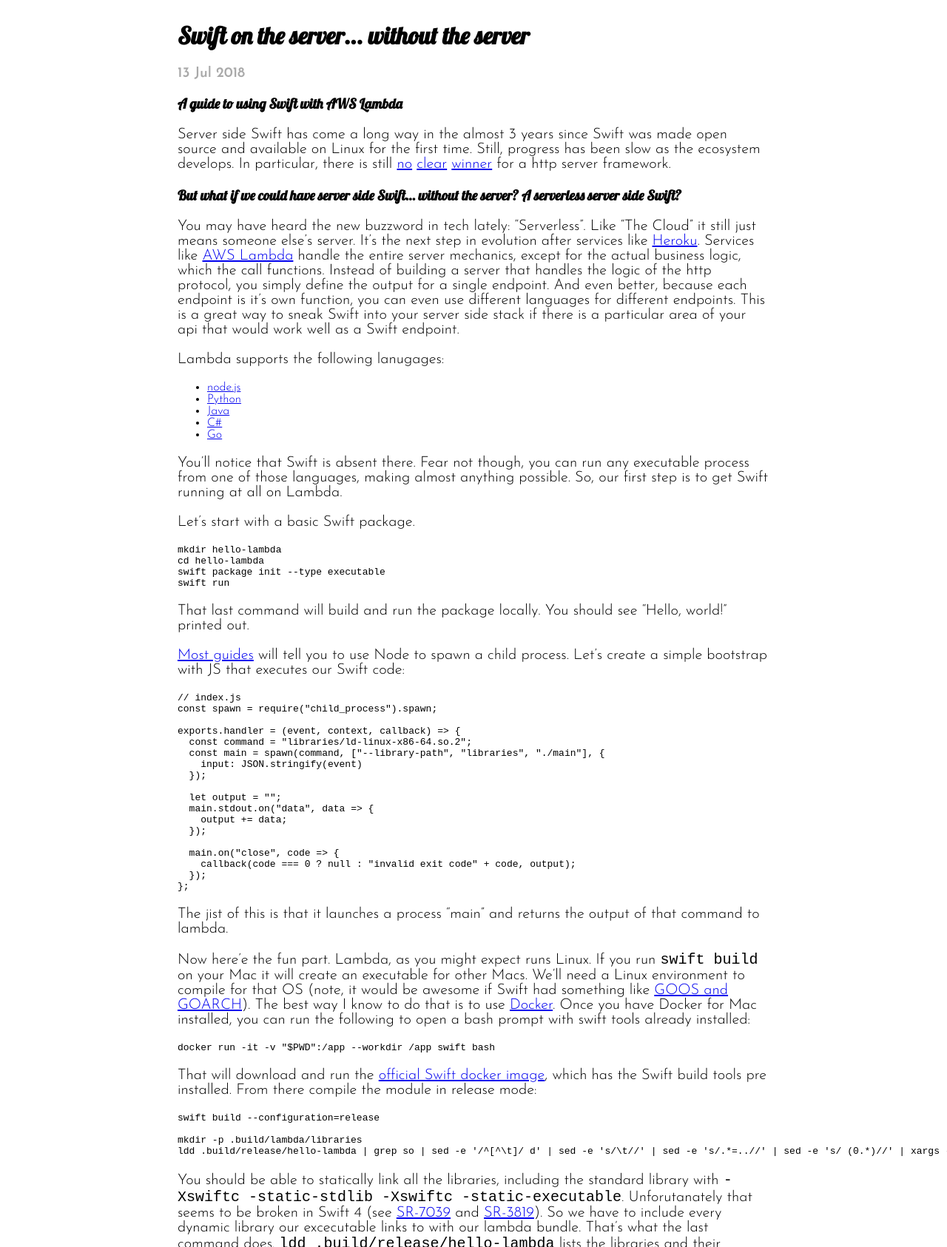
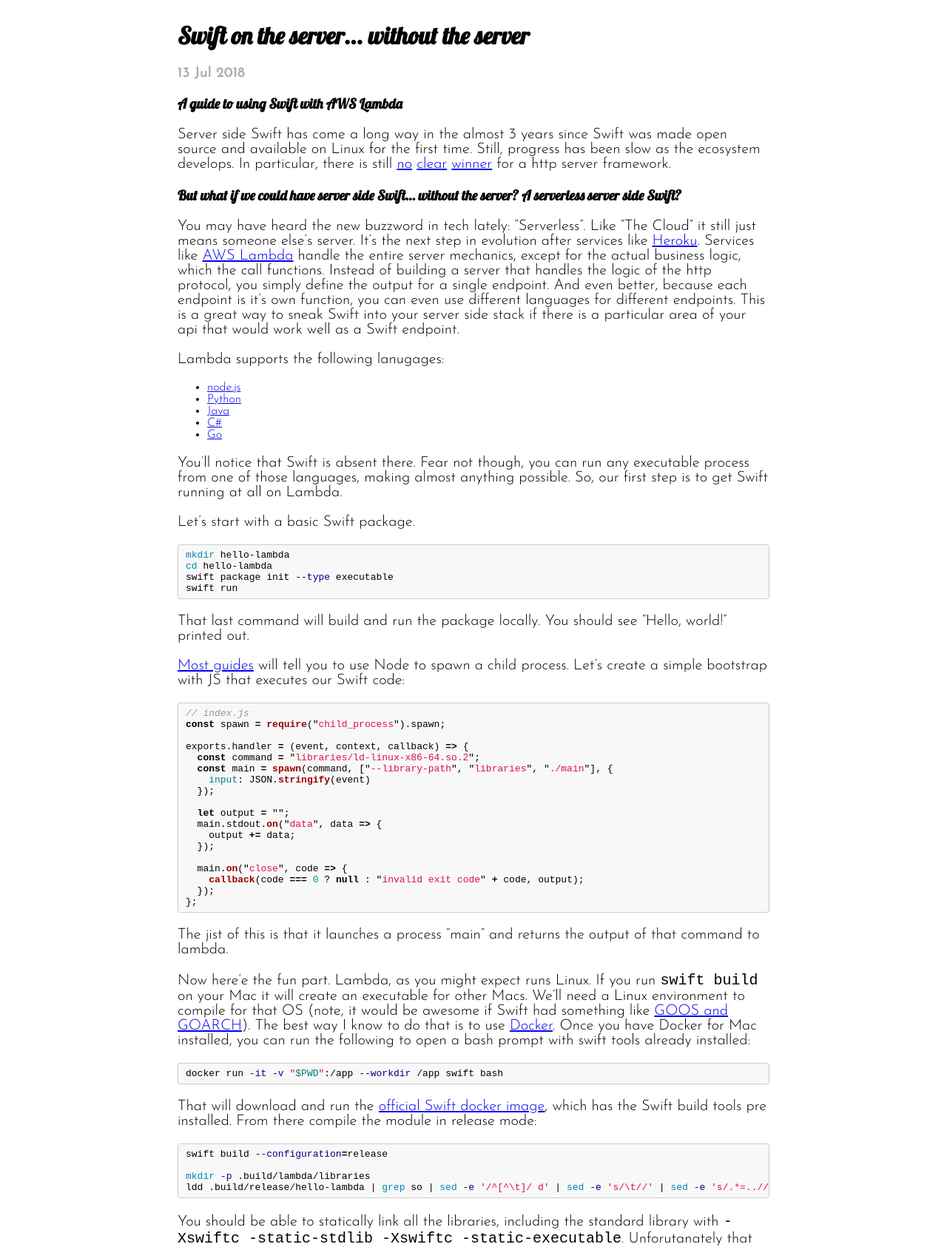
Before and after one commit to davbeck/davbeck.github.io, a Jekyll site: the page built from _posts/2018-07-13-Serverless-Swift.md, in a window 1280 px wide, cut to the strip 234-1920 px from the top of the page. Shown: the whole strip at 74% size. Built offline with Jekyll 4.4.1, drawn with Linux system fonts in a browser that asks for light colours.

```diff
--- a/Gemfile
+++ b/Gemfile
@@ -7,6 +7,7 @@
 group :jekyll_plugins do
   gem "jekyll-feed", "~> 0.6"
   gem "jekyll-redirect-from"
+  gem "jekyll-inline-svg", "~>0.0.1"
 end
 
 # Windows does not include zoneinfo files, so bundle the tzinfo-data gem
--- a/_config.yml
+++ b/_config.yml
@@ -32,7 +32,9 @@
   - jekyll-feed
   - jekyll-redirect-from
 gems:
-  - jekyll-redirect-from
+  - jekyll-inline-svg
+svg:
+  optimize: true
 
 # Exclude from processing.
 # The following items will not be processed, by default. Create a custom list
--- a/assets/main.scss
+++ b/assets/main.scss
@@ -159,22 +159,28 @@
 
     &:hover {
       color: #ab0015;
+    }
+
+    &:active {
+      color: #880010;
+    }
+  }
+
+  .link {
+    .icon svg * {
+      fill: black;
+    }
+
+    &:hover {
       .icon svg * {
         fill: #ab0015;
       }
     }
 
     &:active {
-      color: #880010;
       .icon svg * {
         fill: #880010;
       }
-    }
-  }
-
-  .link {
-    .icon svg * {
-      fill: black;
     }
   }
 }
@@ -206,3 +212,71 @@
 	border-radius: 5px;
 	color: rgba(0,0,0,0.7);
 }
+
+
+
+// https://github.com/aahan/pygments-github-style/blob/master/jekyll-github.css
+.highlight pre { overflow-x: scroll; }
+.highlight pre, pre, .highlight .hll { background-color: #f8f8f8; border: 1px solid #ccc; padding: 6px 10px; border-radius: 3px; }
+.highlight .c { color: #999988; font-style: italic; }
+.highlight .err { color: #a61717; background-color: #e3d2d2; }
+.highlight .k { font-weight: bold; }
+.highlight .o { font-weight: bold; }
+.highlight .cm { color: #999988; font-style: italic; }
+.highlight .cp { color: #999999; font-weight: bold; }
+.highlight .c1 { color: #999988; font-style: italic; }
+.highlight .cs { color: #999999; font-weight: bold; font-style: italic; }
+.highlight .gd { color: #000000; background-color: #ffdddd; }
+.highlight .gd .x { color: #000000; background-color: #ffaaaa; }
+.highlight .ge { font-style: italic; }
+.highlight .gr { color: #aa0000; }
+.highlight .gh { color: #999999; }
+.highlight .gi { color: #000000; background-color: #ddffdd; }
+.highlight .gi .x { color: #000000; background-color: #aaffaa; }
+.highlight .go { color: #888888; }
+.highlight .gp { color: #555555; }
+.highlight .gs { font-weight: bold; }
+.highlight .gu { color: #800080; font-weight: bold; }
+.highlight .gt { color: #aa0000; }
+.highlight .kc { font-weight: bold; }
+.highlight .kd { font-weight: bold; }
+.highlight .kn { font-weight: bold; }
+.highlight .kp { font-weight: bold; }
+.highlight .kr { font-weight: bold; }
+.highlight .kt { color: #445588; font-weight: bold; }
+.highlight .m { color: #009999; }
+.highlight .s { color: #dd1144; }
+.highlight .n { color: #333333; }
+.highlight .na { color: teal; }
+.highlight .nb { color: #0086b3; }
+.highlight .nc { color: #445588; font-weight: bold; }
+.highlight .no { color: teal; }
+.highlight .ni { color: purple; }
+.highlight .ne { color: #990000; font-weight: bold; }
+.highlight .nf { color: #990000; font-weight: bold; }
+.highlight .nn { color: #555555; }
+.highlight .nt { color: navy; }
+.highlight .nv { color: teal; }
+.highlight .ow { font-weight: bold; }
+.highlight .w { color: #bbbbbb; }
+.highlight .mf { color: #009999; }
+.highlight .mh { color: #009999; }
+.highlight .mi { color: #009999; }
+.highlight .mo { color: #009999; }
+.highlight .sb { color: #dd1144; }
+.highlight .sc { color: #dd1144; }
+.highlight .sd { color: #dd1144; }
+.highlight .s2 { color: #dd1144; }
+.highlight .se { color: #dd1144; }
+.highlight .sh { color: #dd1144; }
+.highlight .si { color: #dd1144; }
+.highlight .sx { color: #dd1144; }
+.highlight .sr { color: #009926; }
+.highlight .s1 { color: #dd1144; }
+.highlight .ss { color: #990073; }
+.highlight .bp { color: #999999; }
+.highlight .vc { color: teal; }
+.highlight .vg { color: teal; }
+.highlight .vi { color: teal; }
+.highlight .il { color: #009999; }
+.highlight .gc { color: #999; background-color: #EAF2F5; }
```
Also changed, not shown: index.html (+9 -5 lines), Gemfile.lock, images/apps/abundant/icon.svg (added), 1 other file.
